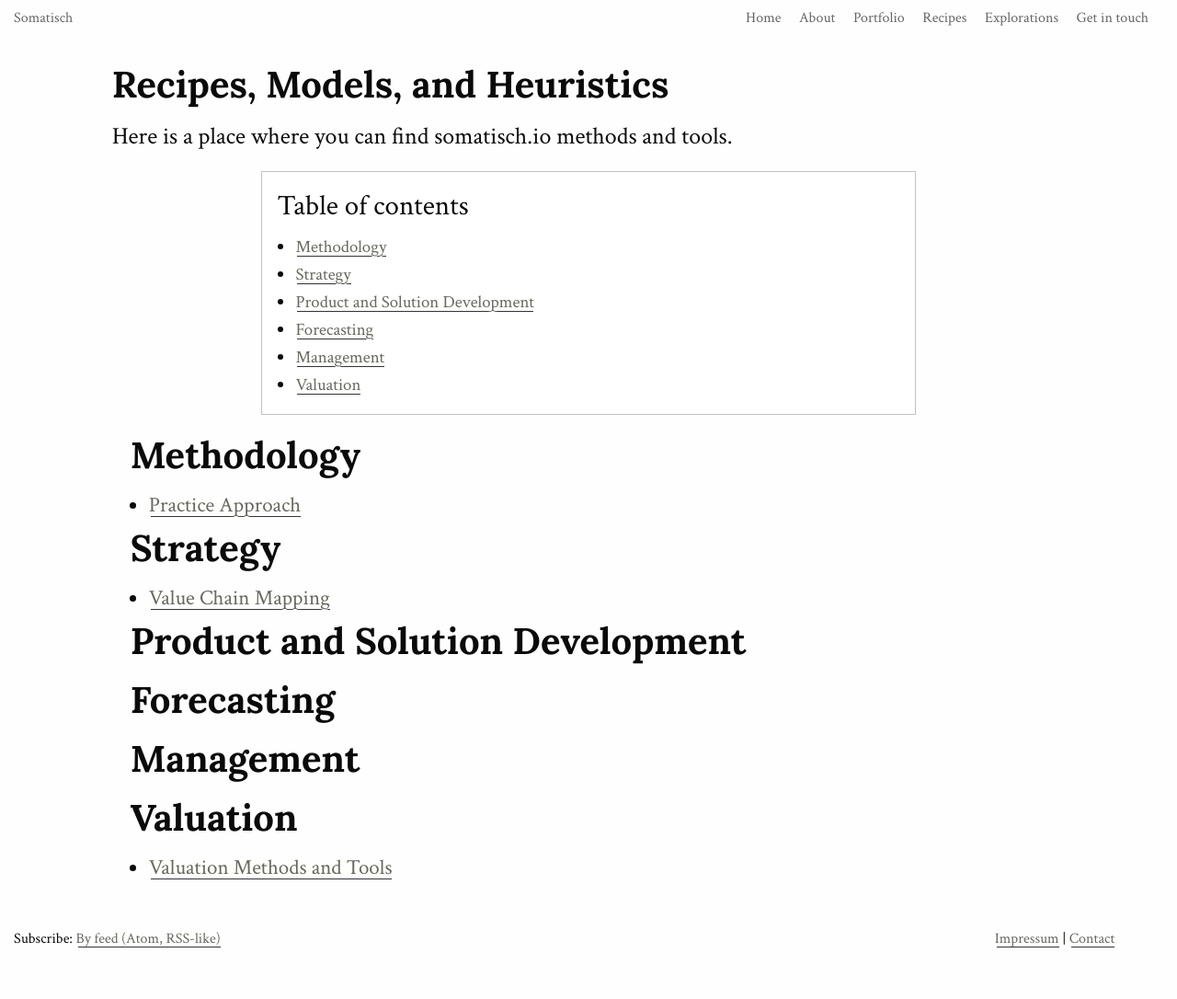
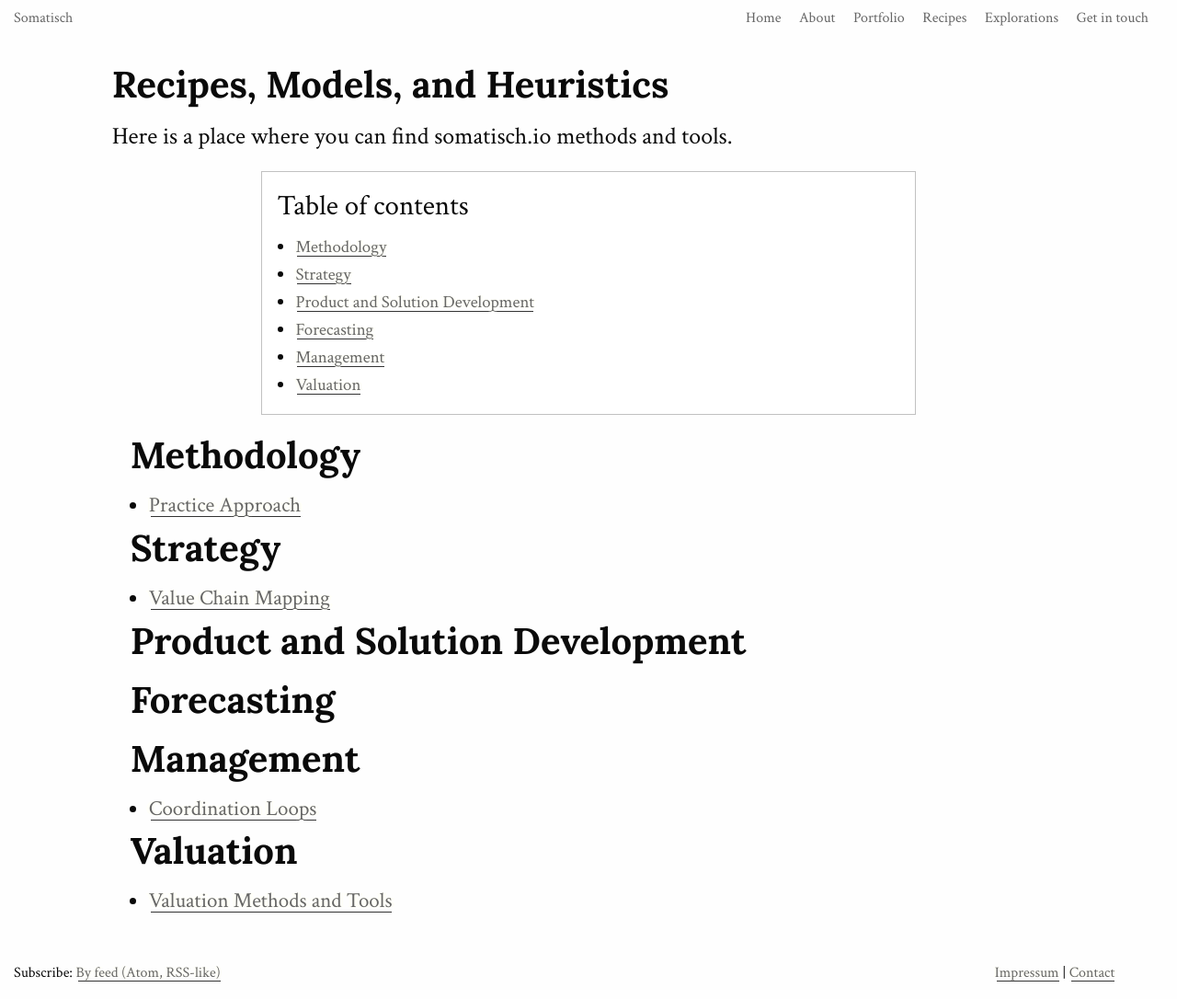
Before and after one commit to somatisch/somatisch-site, a Jekyll site: the page built from recipes/index.md, in a window 1280 px wide. Shown: the whole page at 92% size. Built offline with Jekyll 4.4.1, drawn with Linux system fonts in a browser that asks for light colours; nearby versions of some CDN libraries; before the commit the page ends 1049 px from its top, so only the background shows below that.

Commit message:
Update management.md

```diff
--- a/recipes/management.md
+++ b/recipes/management.md
@@ -6,3 +6,4 @@ order: 4
 ---
 
 ## Management
+- [Coordination Loops](/recipes/coordination-loop)
```
